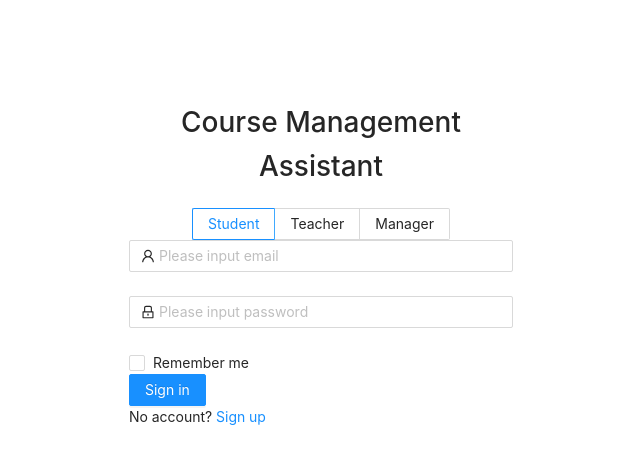
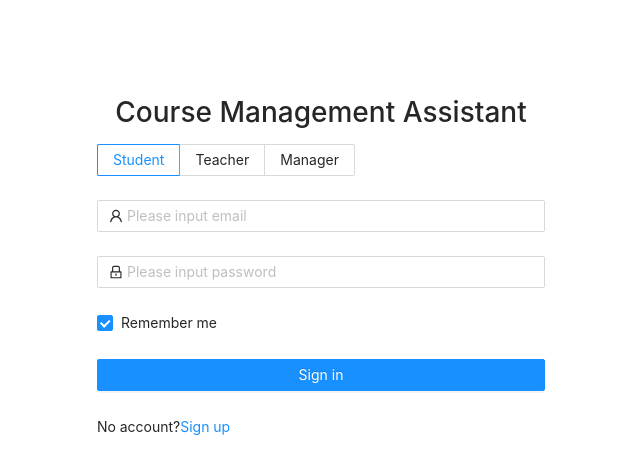
Before and after one commit to lyn-dot/assignment1, a Next.js app: page / in a window 1280 px wide. Shown: the top 474 px of the page, without its empty margins (319-959 px from the left). Built offline with nearby package versions, Linux system fonts and the light colour scheme.

Commit message:
assignment

```diff
--- a/pages/index.js
+++ b/pages/index.js
@@ -7,18 +7,12 @@ import 'antd/dist/antd.css';
 import axios from 'axios';
 import {AES} from 'crypto-js';
 
-function onChange(e) {
-console.log(`radio checked:${e.target.value}`);
-}
+
 
 const NormalLoginForm = () => {
   const onFinish = (values) => {
     console.log('Received values of form: ', values);
 };
-
-// updateUsername = (username) => {
-//   this.setState({username}, this.validateUsername)
-// }
 
 
 return (
@@ -31,41 +25,60 @@ return (
       marginTop: 80,
       maxHeight: "100%",
     }}
-  >
-    <h1 style={{width: "30%", textAlign: "center", margin: "20px"}}>Course Management Assistant</h1>
-    <Radio.Group onChange={onChange} defaultValue="a">
-      <Radio.Button value="a">Student</Radio.Button>
-      <Radio.Button value="b">Teacher</Radio.Button>
-      <Radio.Button value="c">Manager</Radio.Button>
-    </Radio.Group>
+  >  {/* block style  */}
+
+    <h1
+      style={{width: "35%", textAlign: "center", margin: "10px"}}>
+      Course Management Assistant
+    </h1>
 
     <Form
       name="normal_login"
       className="login-form"
       initialValues={{
         remember: true,
-      }}
+        role: "student",
+        email: "",
+        password: "",
+      }} // initialize values;
+
+      // repetition, how to fix & integrate into the constant onFinish above?
       onFinish={values =>{
         console.log (values);
         axios
         .post('https://cms.chtoma.com/api/login',{
           ...values,
+          // post values to server;
           password: AES.encrypt(values.password, 'cms').toString(),
+          // encrypt password;
         })
         .then((res) =>{
           localStorage.setItem('cms', res.data.data);
+          // store response data;
         })
         .catch((error) => {
           message.error('Please check your email or password');
         })
       }}
-      initialValues = {{
-        role: "student",
-        email: "",
-        password: "",
-      }}
-      style = {{width: "30%"}}
+
+      style = {{width: "35%"}}
+      // form component style;
     >
+
+      <Form.Item
+        name="role"
+        rules={[
+          {
+            required: true,
+          },
+        ]}
+      >
+        <Radio.Group>
+          <Radio.Button value="student">Student</Radio.Button>
+          <Radio.Button value="teacher">Teacher</Radio.Button>
+          <Radio.Button value="manager">Manager</Radio.Button>
+        </Radio.Group>
+      </Form.Item>
 
       <Form.Item
         name="email"
@@ -79,11 +92,14 @@ return (
           }
         ]}
       >
-        <Input prefix={<UserOutlined
-        className="site-form-item-icon" />}
+        <Input
+        // what is UserOutline used for? * explore prefix;
+        prefix={<UserOutlined className="site-form-item-icon" />}
+        type="email"
         placeholder="Please input email"
         />
       </Form.Item>
+
       <Form.Item
         name="password"
         rules={[
@@ -104,24 +120,32 @@ return (
           placeholder="Please input password"
         />
       </Form.Item>
-        <Form.Item name="remember" valuePropName="checked" noStyle>
+
+      <Form.Item
+        name="remember"
+        valuePropName="checked"
+        noStyle>
         <Checkbox>Remember me</Checkbox>
       </Form.Item>
 
 
       <Form.Item>
-        <Button type="primary" htmlType="submit" className="login-form-button">
+      <Button
+        type="primary"
+        htmlType="submit"
+        className="login-form-button"
+        style={{width:"100%", margin:"25px auto"}}
+      >
         Sign in
       </Button>
         <br />
-        No account? <a href="">Sign up</a>
+        No account?
+      <Link href="">Sign up</Link>
       </Form.Item>
     </Form>
   </div>
 );
 };
-
-// const {  Radio  } = antd;
 
 
 export default NormalLoginForm;
--- a/pages/posts/assignment1.js
+++ b/pages/posts/assignment1.js
@@ -34,7 +34,7 @@ const NormalLoginForm = () => {
           },
         ]}
       >
-        <Input prefix={<UserOutlined className="site-form-item-icon" />} placeholder="Please input email" />
+        <Input prefix={<UserOutlined className="site-form-item-icon" />} placeholder="Email" />
       </Form.Item>
       <Form.Item
         name="password"
```
Lines whose indentation alone changed are shown as unchanged.
